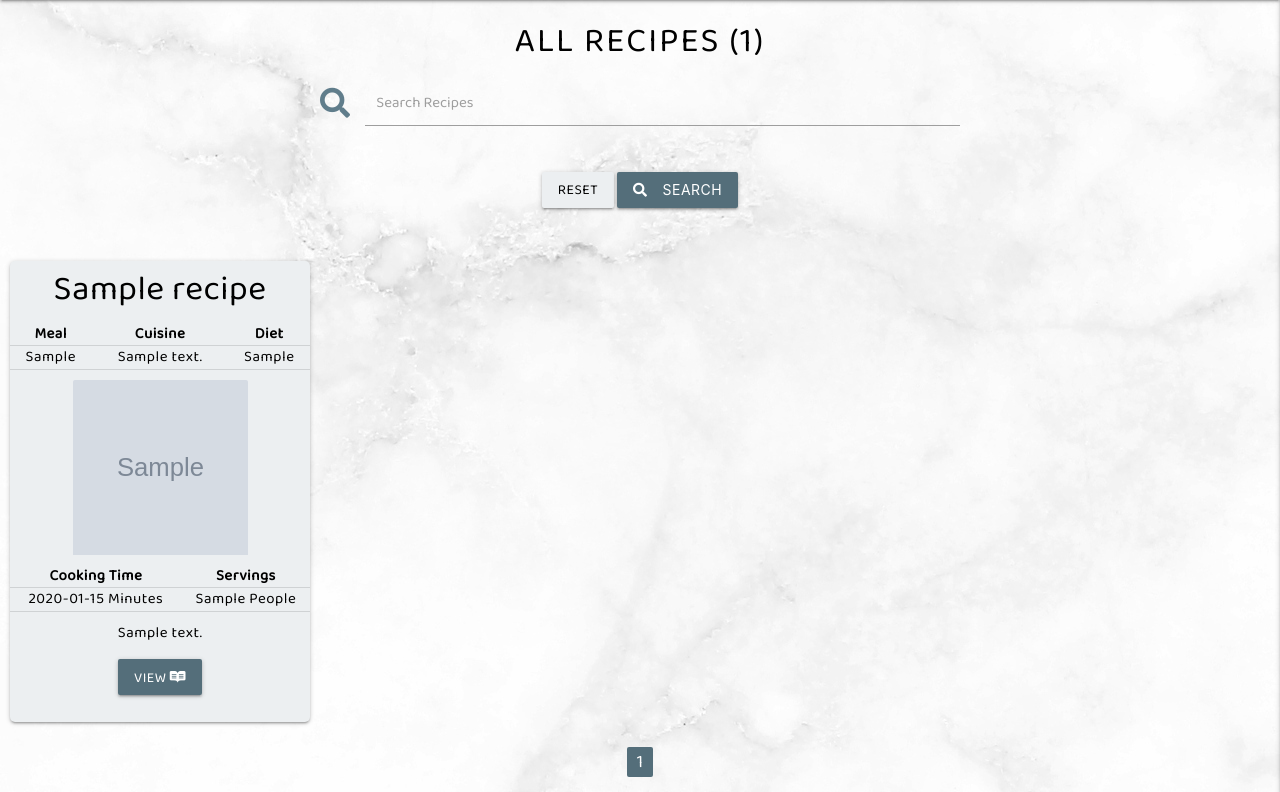
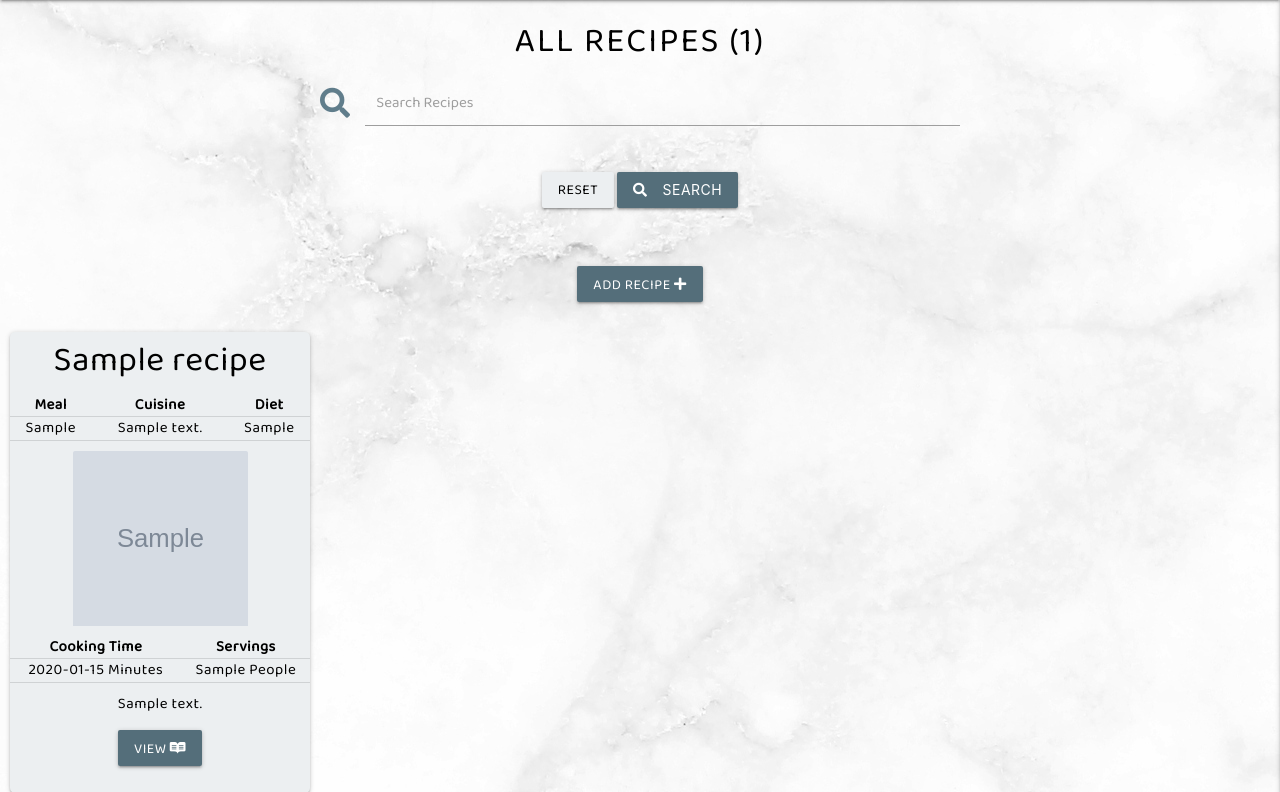
Before and after one commit to ifti-khan/cookbook, a Flask app: page /all_recipes in a window 1280 px wide. Shown: the part 64-856 px from the top of the page. Run offline with Flask 2, Linux system fonts and the light colour scheme; the visitor is signed in with stand-in values (Sample User, id 1); grey boxes marked "Sample" are stand-in pictures; a database or web service that is not in the repository returns one stand-in record (values such as "Sample title"); some libraries are stand-ins or nearby versions.

Commit message:
mod: add recipe btn now on all recipe pg if user logged in

```diff
--- a/templates/recipes.html
+++ b/templates/recipes.html
@@ -63,6 +63,15 @@ clear search button and if results found then display-->
 </div>
 {% else %}
 <h4 class="results_title center-align">{{ search_results }}</h4>
+{% endif %}
+
+{% if session.user %}
+<div class="row center-align">
+    <div class="col s10 offset-s1 m10 offset-m1 l10 offset-l1 xl8 offset-xl2">
+        <a href="{{ url_for('add_recipe') }}" class="btn blue-grey darken-1 text-shadow add-recipe-btn
+        waves-effect waves-light">Add Recipe <i class="fas fa-plus"></i></a>
+    </div>
+</div>
 {% endif %}
 
 <!--Jinja for loop, looping through the recipe database, this loop is used to display the individual
```
